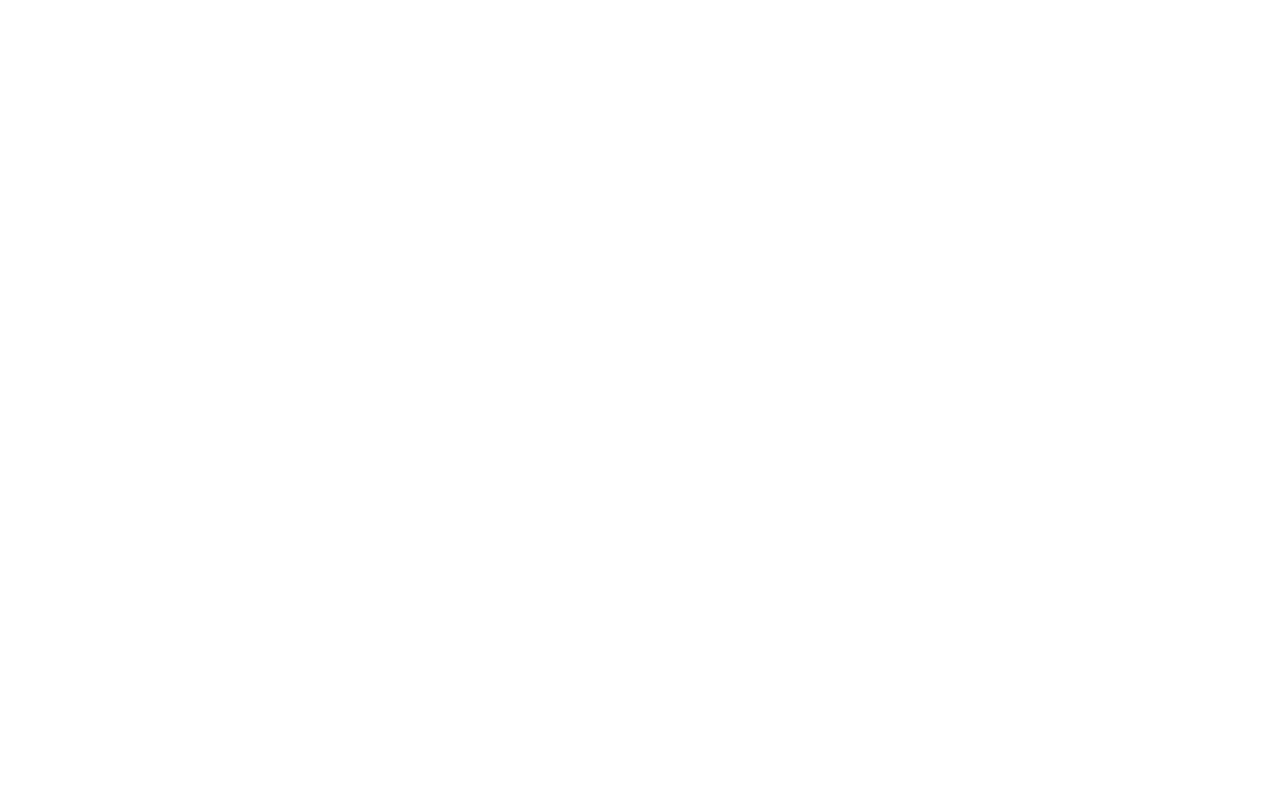
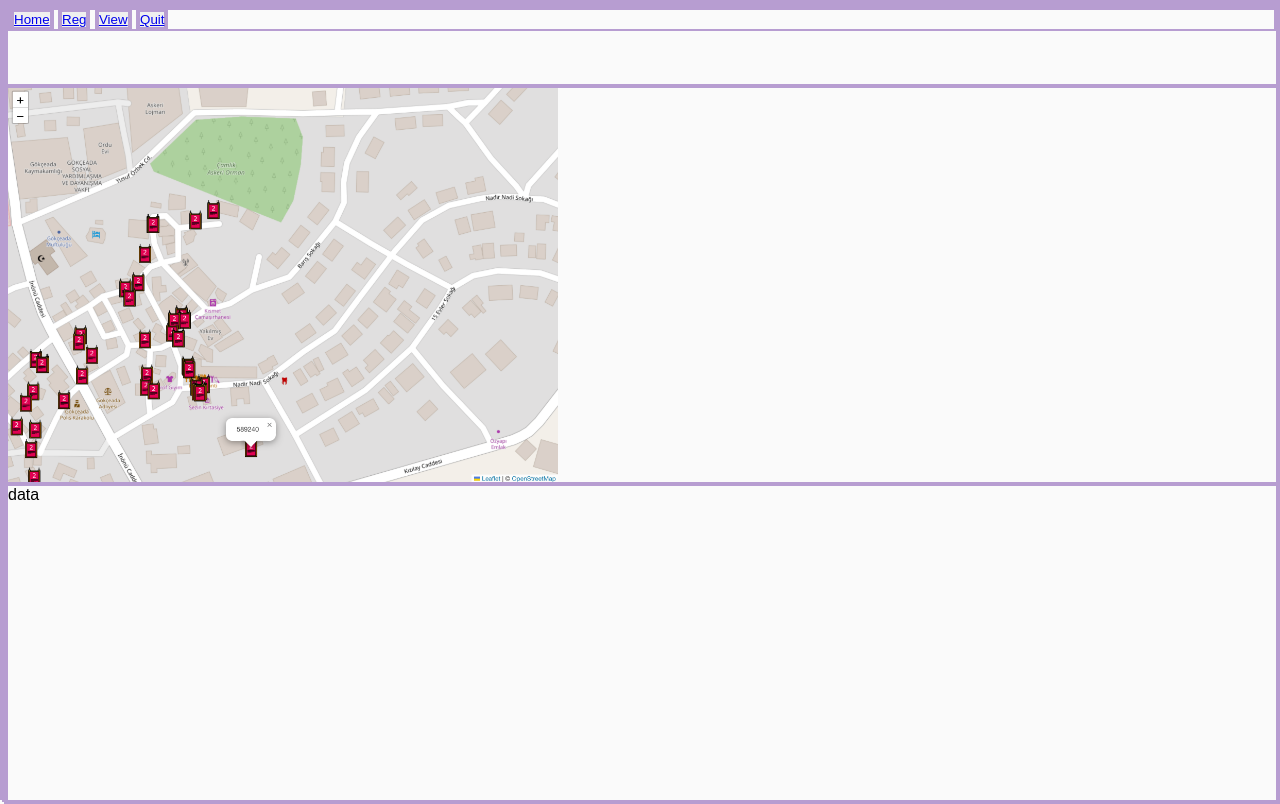
Before and after one commit to JingWang12345/project-vpp4islands, a plain HTML site: page turkiye.html in a window 1280 px wide. Drawn offline with Linux system fonts and the light colour scheme.

Commit message:
map page turkiye

```diff
--- a/turkiye.css
+++ b/turkiye.css
@@ -0,0 +1,31 @@
+* {
+    padding: 0;
+    margin: 0;
+    box-sizing: border-box;
+    border: solid 2px rgb(183, 157, 209);
+    font-family: 'Ubuntu', sans-serif !important;
+}
+html,
+body {
+    width: 100vw;
+    height: 100vh;
+    /* background: #040d32;  */
+    background-color: #fafafa;
+}
+.container-map2{
+    height: 100vh;
+    display: flex;
+    flex-direction: column;
+}
+.first-part{
+    height: 10vh;
+}
+.second-part{
+    height: 50vh;
+     background-image:url('./assets/Screenshot 2023-06-27 at 10.45.32.png');
+     background-repeat: no-repeat;
+     background-size:contain;
+}
+.third-part{
+    height: 40vh;
+}
--- a/turkiye.html
+++ b/turkiye.html
@@ -1,15 +1,27 @@
 <!DOCTYPE html>
 <html lang="en">
+
 <head>
-    <meta charset="UTF-8">
-    <meta http-equiv="X-UA-Compatible" content="IE=edge">
-    <meta name="viewport" content="width=device-width, initial-scale=1.0">
-    <title>Document</title>
+   <meta charset="UTF-8">
+   <meta http-equiv="X-UA-Compatible" content="IE=edge">
+   <meta name="viewport" content="width=device-width, initial-scale=1.0">
+   <title>Document</title>
    <link rel="stylesheet" href="./turkiye.css">
 </head>
+
 <body>
-   <div></div>
-   <div></div>
-   <div></div>
+   <div class="container-map2">
+      <div class="first-part">
+         <nav class="nav-header">
+            <button class="bar-map"><a href="index.html">Home</a></button>
+            <button class="bar-map"><a href="./register.html">Reg</a></button>
+            <button class="bar-map"><a href="view.html">View</a></button>
+            <button class="bar-map"><a href="index.html">Quit</a></button>
+         </nav>
+      </div>
+      <div class="second-part"></div>
+      <div class="third-part">data</div>
+   </div>
 </body>
+
 </html>
```
